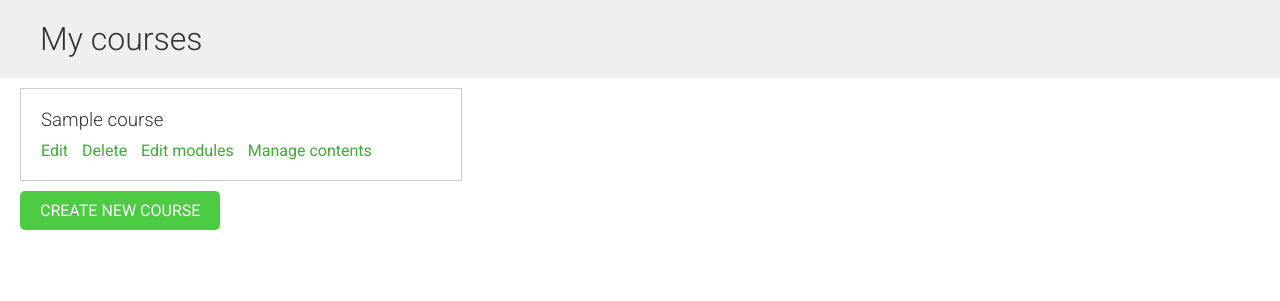
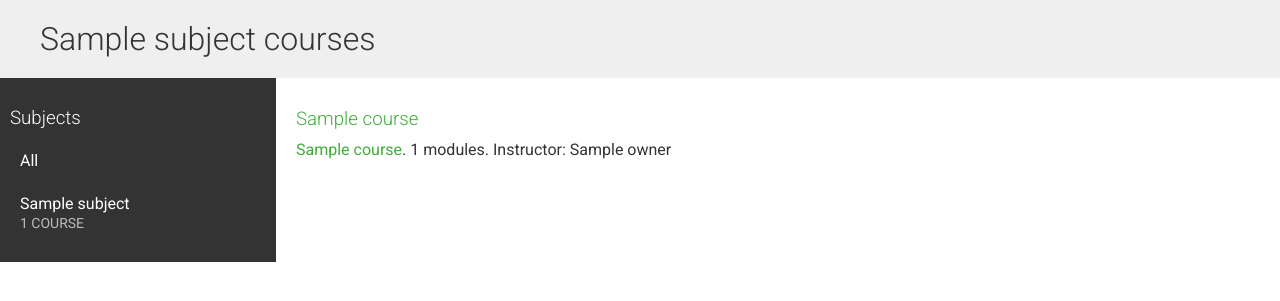
Before and after one commit to Filichkin/Education_platform, a Django app: template education/courses/templates/courses/manage/course/list.html in a window 1280 px wide. Shown: the part 54-355 px from the top of the page. Run offline with Django 5.2, Linux system fonts and the light colour scheme; the template is opened without the code that fills it: most values are stand-ins (such as "Sample title", 1, 10 or a date in 2020).

Commit message:
update list.html

```diff
--- a/education/courses/templates/courses/manage/course/list.html
+++ b/education/courses/templates/courses/manage/course/list.html
@@ -1,29 +1,54 @@
 {% extends "base.html" %}
 
-{% block title %}My courses{% endblock %}
+{% block title %}
+  {% if subject %}
+    {{ subject.title }} courses
+  {% else %}
+    All courses
+  {% endif %}
+{% endblock %}
 
 {% block content %}
-  <h1>My courses</h1>
+  <h1>
+    {% if subject %}
+      {{ subject.title }} courses
+    {% else %}
+      All courses
+    {% endif %}
+  </h1>
+  <div class="contents">
+    <h3>Subjects</h3>
+    <ul id="modules">
+      <li {% if not subject %}class="selected"{% endif %}>
+        <a href="{% url "course_list" %}">All</a>
+      </li>
+      {% for s in subjects %}
+        <li {% if subject == s %}class="selected"{% endif %}>
+          <a href="{% url "course_list_subject" s.slug %}">
+            {{ s.title }}
+            <br>
+            <span>
+              {{ s.total_courses }} course{{ s.total_courses|pluralize }}
+            </span>
+          </a>
+        </li>
+      {% endfor %}
+    </ul>
+  </div>
   <div class="module">
-    {% for course in object_list %}
-      <div class="course-info">
-        <h3>{{ course.title }}</h3>
+    {% for course in courses %}
+      {% with subject=course.subject %}
+        <h3>
+          <a href="{% url "course_detail" course.slug %}">
+            {{ course.title }}
+          </a>
+        </h3>
         <p>
-          <a href="{% url "course_edit" course.id %}">Edit</a>
-          <a href="{% url "course_delete" course.id %}">Delete</a>
-          <a href="{% url "course_module_update" course.id %}">Edit modules</a>
-          {% if course.modules.count > 0 %}
-            <a href="{% url "module_content_list" course.modules.first.id %}">
-              Manage contents
-            </a>
-          {% endif %}
+          <a href="{% url "course_list_subject" subject.slug %}">{{ subject }}</a>.
+            {{ course.total_modules }} modules.
+            Instructor: {{ course.owner.get_full_name }}
         </p>
-      </div>
-    {% empty %}
-      <p>You haven't created any courses yet.</p>
+      {% endwith %}
     {% endfor %}
-    <p>
-      <a href="{% url "course_create" %}" class="button">Create new course</a>
-    </p>
   </div>
 {% endblock %}
```
